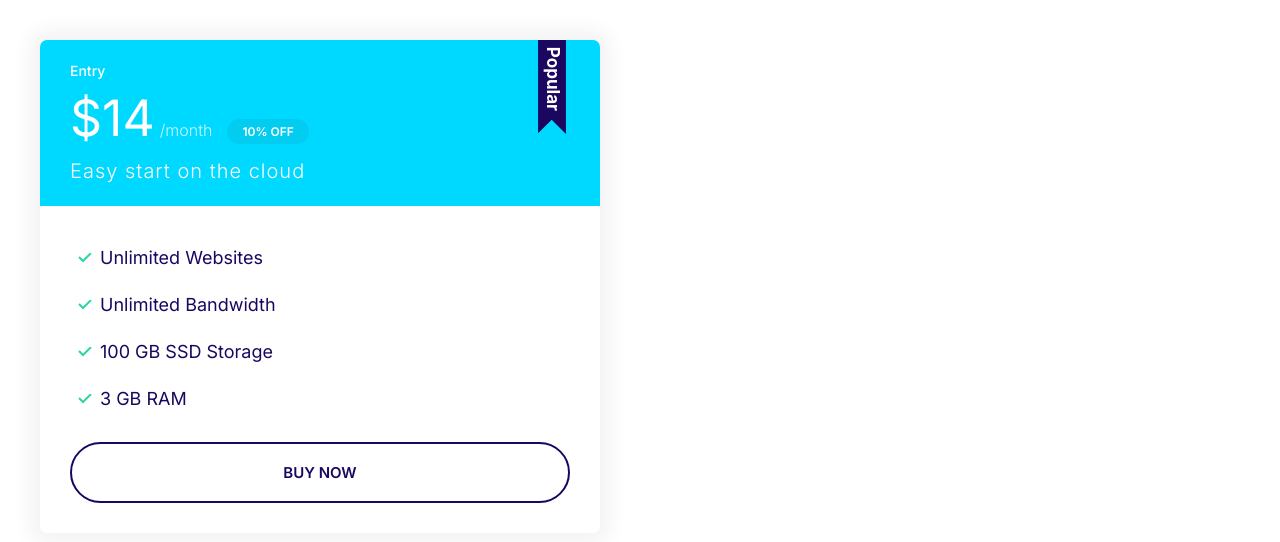
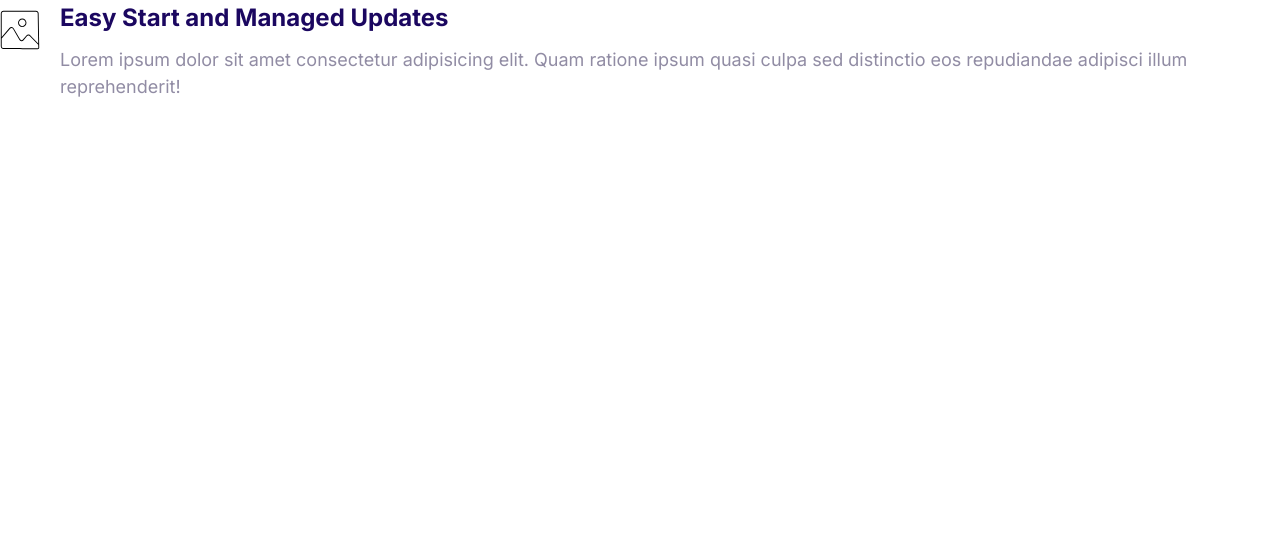
Before and after one commit to mkwkomorowski/moshify_html_and_css_course_exercise, a plain HTML site: page index.html in a window 1280 px wide. Drawn offline with Linux system fonts and the light colour scheme.

Commit message:
Add media component

```diff
--- a/css/styles.css
+++ b/css/styles.css
@@ -354,3 +354,20 @@ a {
     font-size: 1.6rem;
   }
 }
+
+/* Media */
+.media {
+  display: flex;
+}
+
+.media__title {
+  margin-top: 0;
+}
+
+.media__body {
+  margin: 0 2rem;
+}
+
+.media__image {
+  margin-top: 1rem;
+}
--- a/index.html
+++ b/index.html
@@ -14,26 +14,19 @@
     <link rel="stylesheet" href="css/styles.css" />
   </head>
   <body>
-    <div style="width: 50%; padding: 4rem">
-      <div class="plan plan--popular">
-        <div class="card card--secondary">
-          <header class="card__header">
-            <h3 class="plan__name">Entry</h3>
-            <span class="plan__price">$14</span>
-            <span class="plan__billing-cycle">/month</span>
-            <span class="badge badge--secondary badge--small">10% OFF</span>
-            <span class="plan__description">Easy start on the cloud</span>
-          </header>
-          <div class="card__body">
-            <ul class="list list--tick">
-              <li class="list__item">Unlimited Websites</li>
-              <li class="list__item">Unlimited Bandwidth</li>
-              <li class="list__item">100 GB SSD Storage</li>
-              <li class="list__item">3 GB RAM</li>
-            </ul>
-            <button class="btn btn--outline btn--block">Buy Now</button>
-          </div>
+    <div class="media">
+      <div class="media__image">
+        <svg class="icon icon--primary">
+          <use xlink:href="images/sprite.svg#snap"></use>
+        </svg>
       </div>
+      <div class="media__body">
+        <h3 class="media__title">Easy Start and Managed Updates</h3>
+        <p>
+          Lorem ipsum dolor sit amet consectetur adipisicing elit. Quam ratione
+          ipsum quasi culpa sed distinctio eos repudiandae adipisci illum
+          reprehenderit!
+        </p>
       </div>
     </div>
   </body>
```
